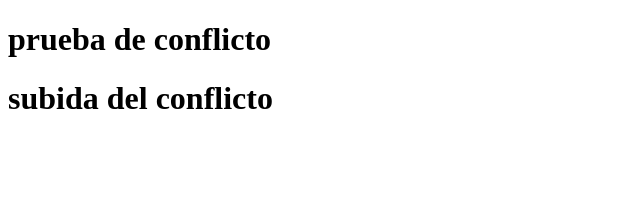
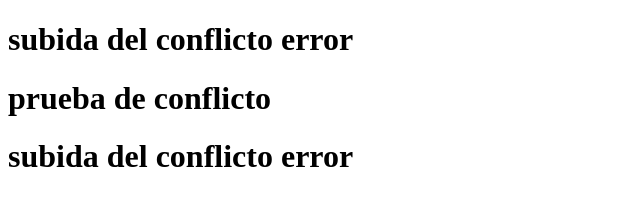
Before and after one commit to raulmarinmorales308/pruebaConflicto, a plain HTML site: page index.html in a window 1280 px wide. Shown: the whole page, without its empty margins (0-640 px from the left). Drawn offline with Linux system fonts and the light colour scheme.

Commit message:
Subida del confliucto parte 2

```diff
--- a/index.html
+++ b/index.html
@@ -6,7 +6,8 @@
     <title>Document</title>
 </head>
 <body>
+    <h1>subida del conflicto error</h1>
     <h1>prueba de conflicto</h1>
-    <h1>subida del conflicto</h1>
+    <h1>subida del conflicto error</h1>
 </body>
 </html>
```
